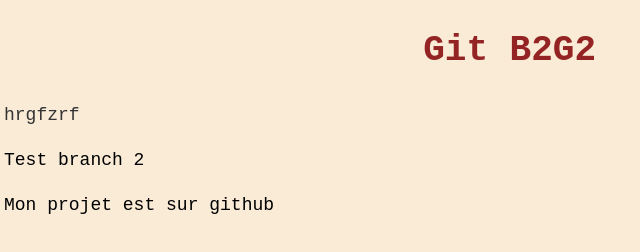
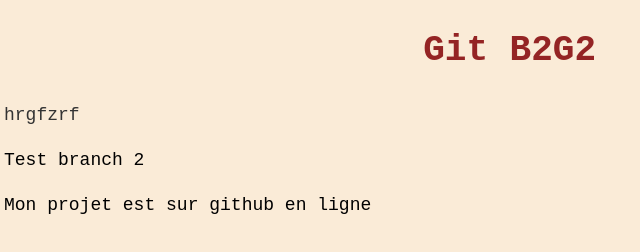
Before and after one commit to EstelCol/B2G2-sart-project, a plain HTML site: page index.html in a window 1280 px wide. Shown: the full height of the page, 4-644 px from the left. Drawn offline with Linux system fonts and the light colour scheme.

Commit message:
Update index.html

```diff
--- a/index.html
+++ b/index.html
@@ -12,7 +12,7 @@
     <h1 class="title">Git B2G2</h1>
     <p class="para">hrgfzrf</p>
     <p>Test branch 2</p>
-    <p>Mon projet est sur github</p>
+    <p>Mon projet est sur github en ligne</p>
 
 </div>
 
```
